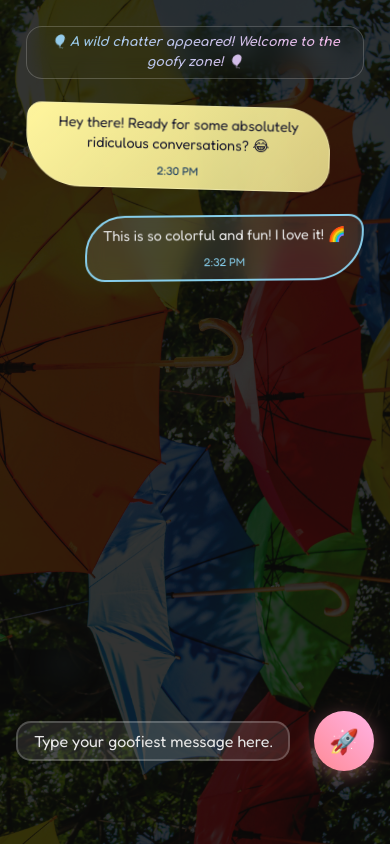
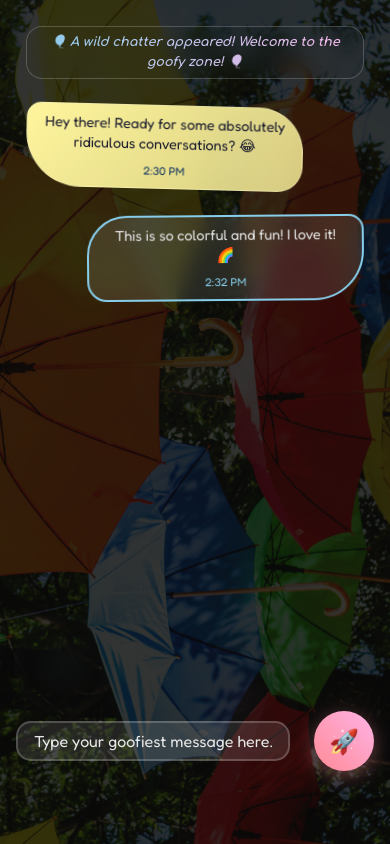
Before and after one commit to notjustsomesmalltowngirl/sayIt, a Flask app: page /chatroom/playful in a window 390 px wide. Run offline with Flask 3, Linux system fonts and the light colour scheme.

Commit message:
fixed styles

```diff
--- a/static/styles/layouts/_chatroom-main.scss
+++ b/static/styles/layouts/_chatroom-main.scss
@@ -363,8 +363,7 @@
   &-bubble--playful {
     min-width: 25%;
     text-align: center;
-
-    max-width: 70%;
+    max-width: 60%;
     position: relative;
     font-size: 1.1rem;
     line-height: 1.4;
@@ -399,7 +398,7 @@
       padding: var(--space-xs) var(--space-sm);
     }
     @media (max-width: 600px) {
-      max-width: 90%;
+      max-width: 82%;
       font-size: 0.9rem;
     }
   }
--- a/static/styles/main.css
+++ b/static/styles/main.css
@@ -411,7 +411,7 @@ select {
 .chat__message-bubble--playful {
   min-width: 25%;
   text-align: center;
-  max-width: 70%;
+  max-width: 60%;
   position: relative;
   font-size: 1.1rem;
   line-height: 1.4;
@@ -435,7 +435,7 @@ select {
 }
 @media (max-width: 600px) {
   .chat__message-bubble--playful {
-    max-width: 90%;
+    max-width: 82%;
     font-size: 0.9rem;
   }
 }
```
Also changed, not shown: 1 other file.
